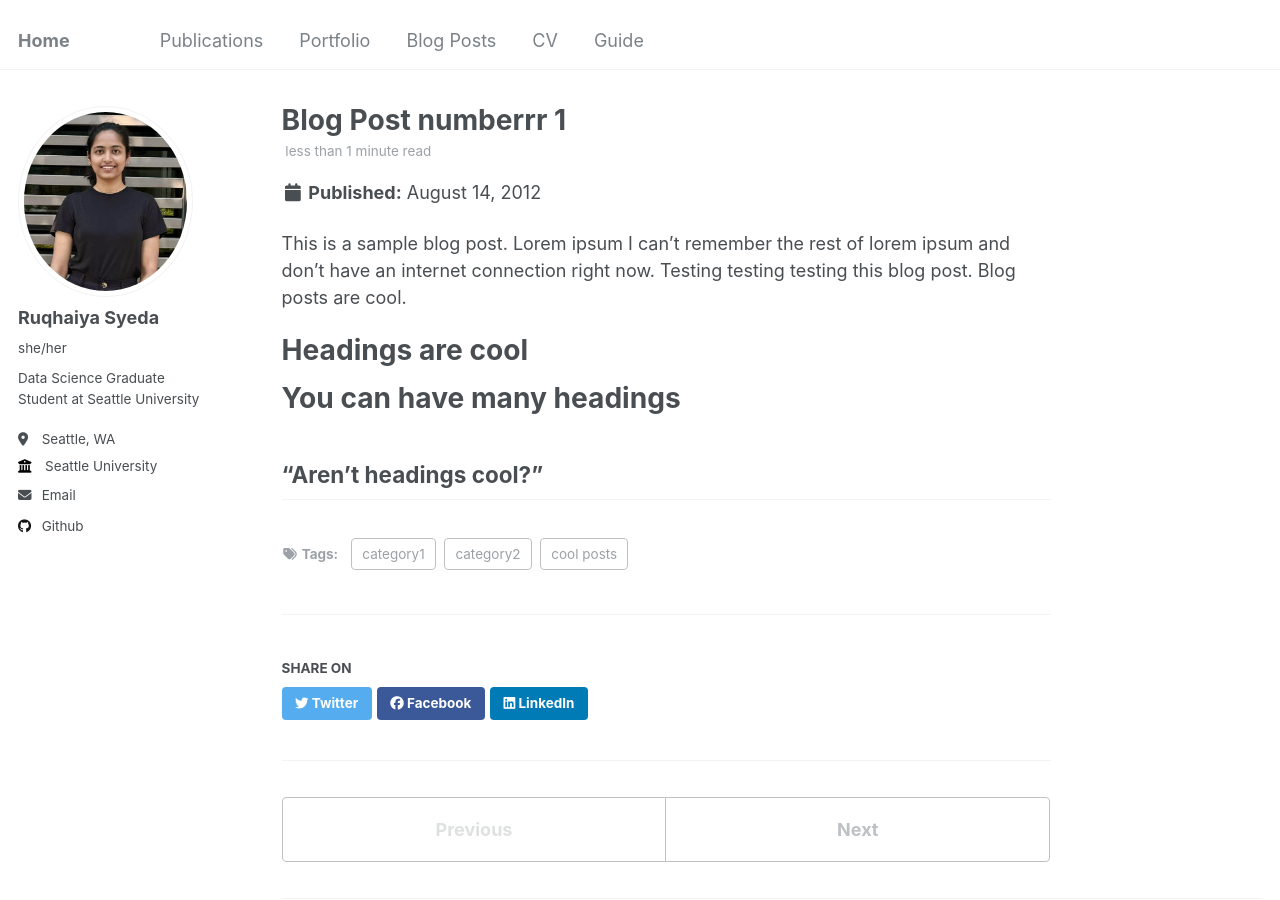
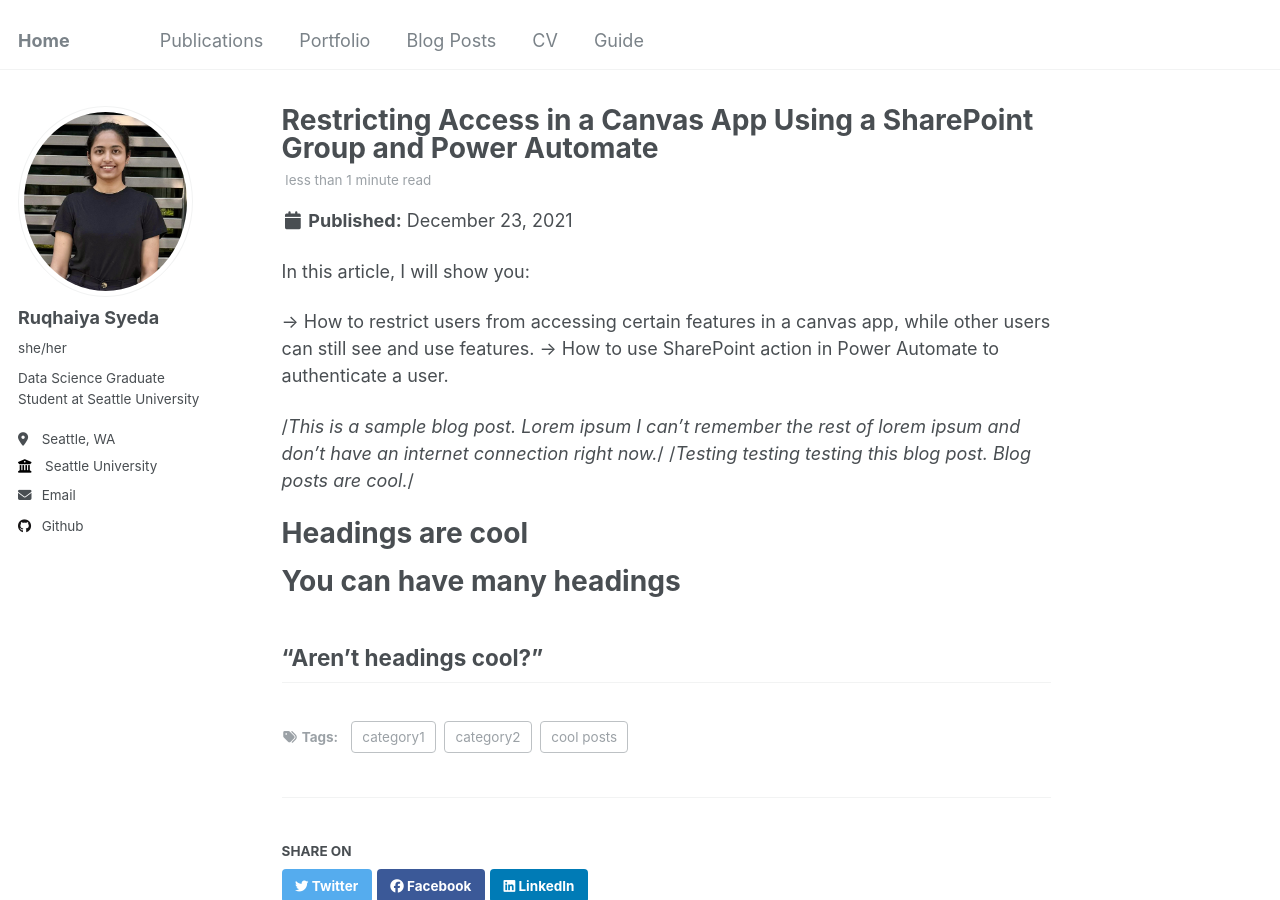
Before and after one commit to Ruqhaiya/ruqhaiya.github.io, a Jekyll site: the page built from _posts/2012-08-14-blog-post-1.md, in a window 1280 px wide and 900 px high. Built offline with Jekyll 4.4.1, drawn with Linux system fonts in a browser that asks for light colours.

Commit message:
Update 2012-08-14-blog-post-1.md

```diff
--- a/_posts/2012-08-14-blog-post-1.md
+++ b/_posts/2012-08-14-blog-post-1.md
@@ -1,14 +1,18 @@
 ---
-title: 'Blog Post numberrr 1'
-date: 2012-08-14
+title: 'Restricting Access in a Canvas App Using a SharePoint Group and Power Automate'
+date: 2021-12-23
 permalink: /posts/2012/08/blog-post-1/
 tags:
   - cool posts
   - category1
   - category2
 ---
+In this article, I will show you:
 
-This is a sample blog post. Lorem ipsum I can't remember the rest of lorem ipsum and don't have an internet connection right now. Testing testing testing this blog post. Blog posts are cool.
+-> How to restrict users from accessing certain features in a canvas app, while other users can still see and use features.
+-> How to use SharePoint action in Power Automate to authenticate a user.
+
+/*This is a sample blog post. Lorem ipsum I can't remember the rest of lorem ipsum and don't have an internet connection right now.*/ /*Testing testing testing this blog post. Blog posts are cool.*/
 
 Headings are cool
 ======
```
